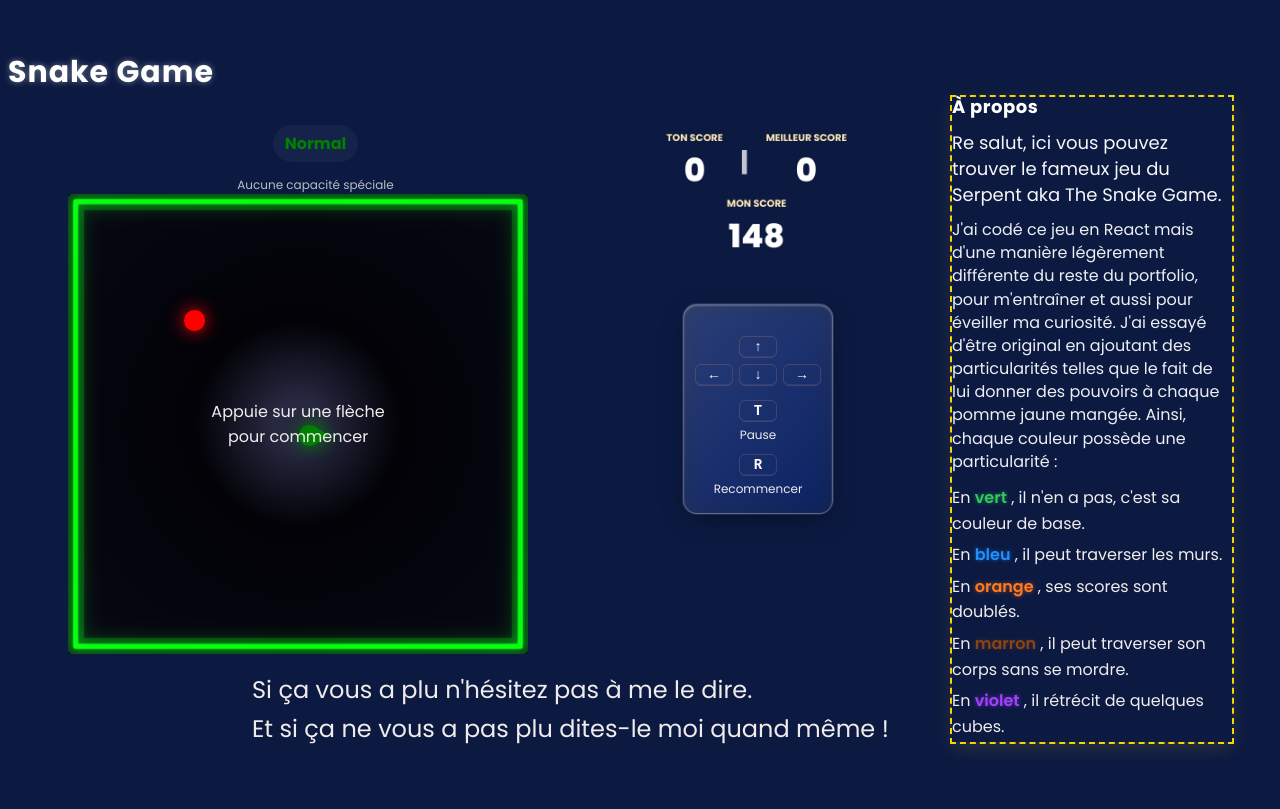
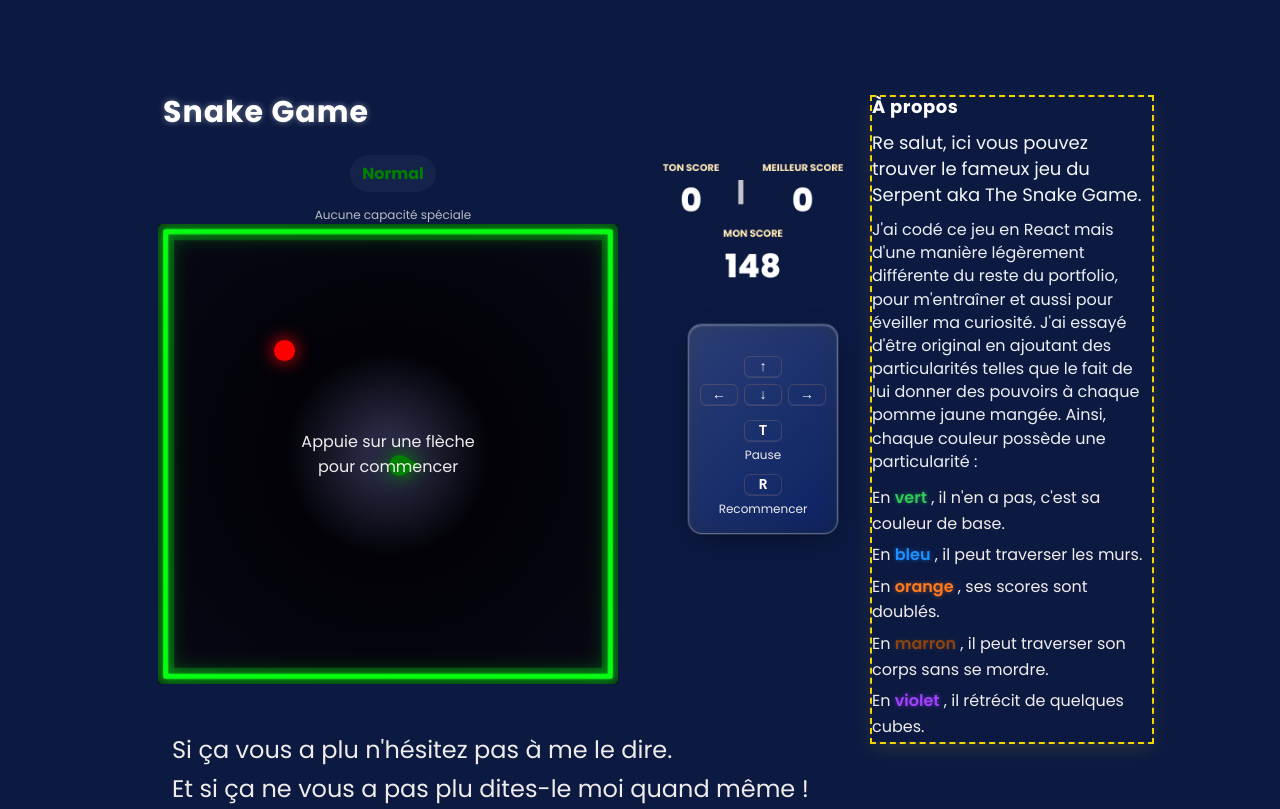
Before and after one commit to Walie-Matthieu/snake-game, a Next.js app: page / in a window 1280 px wide. Built offline with nearby package versions, Linux system fonts and the light colour scheme.

Commit message:
responsive desktop

```diff
--- a/app/components/SnakeGame.tsx
+++ b/app/components/SnakeGame.tsx
@@ -793,10 +793,6 @@ export default function SnakeGame({
   const KEY_GROUP_OFFSET_X = -0; // Déplace les touches horizontalement (+ droite / - gauche)
   const KEY_GROUP_OFFSET_Y = 21; // Déplace les touches verticalement (+ bas / - haut)
 
-  // Décalage du panneau entier (colonne des touches)
-  const PANEL_OFFSET_X = 90; // + droite / - gauche
-  const PANEL_OFFSET_Y = 120; // + bas / - haut
-
   // detecte la largeur de la fenêtre pour décider du layout (évite wrap inattendu)
   const [windowWidth, setWindowWidth] = useState<number>(typeof window !== 'undefined' ? window.innerWidth : 1024);
   useEffect(() => {
@@ -814,10 +810,8 @@ export default function SnakeGame({
   // container style: grid on desktop (fixed right column), column flow on mobile
   const containerStyleDesktop: React.CSSProperties = {
     display: 'grid',
-    // première colonne = largeur actuelle du canvas (px), deuxième = panneau contrôles
     gridTemplateColumns: `${Math.round(canvasSize)}px ${CONTROL_WIDTH}px`,
-    gap: CONTAINER_GAP,
-    // conteneur fluide et centré -> évite l'overflow en X
+    gap: 'var(--container-gap, 16px)',
     width: '100%',
     maxWidth: '100vw',
     justifyContent: 'center',
@@ -914,7 +908,9 @@ export default function SnakeGame({
             position: 'absolute',
             left: '50%',
             top: 8,
-            transform: `translate(calc(115% + ${SCOREBOARD_SHIFT_X}px), ${SCOREBOARD_OFFSET_Y}px) scale(${SCOREBOARD_SCALE})`,
+            // Permet de déplacer le tableau des scores
+            transform: `translate(calc(-50% + var(--scoreboard-offset-x, 315px)),
+                                              var(--scoreboard-offset-y, 0px)) scale(${SCOREBOARD_SCALE})`,
             display: 'flex',
             flexDirection: 'column',
             alignItems: 'center',
@@ -1045,7 +1041,9 @@ export default function SnakeGame({
           style={{
             width: controlsAbsolute ? CONTROL_WIDTH : '100%',
             height: controlsAbsolute ? `${CONTROL_HEIGHT}px` : 'auto',
-            transform: controlsAbsolute ? `translate(${PANEL_OFFSET_X}px, ${PANEL_OFFSET_Y}px)` : 'none',
+            // Permet déplacer le panneau des touches si besoin
+            transform: `translate(var(--controls-offset-x, 80px),
+                                   var(--controls-offset-y, 105px))`,
             overflowY: controlsAbsolute ? 'auto' : 'visible',
             display: 'flex',
             flexDirection: 'column',
--- a/app/page.module.css
+++ b/app/page.module.css
@@ -50,8 +50,8 @@
 .gameLeft::before {
   content: 'Snake Game';
   position: absolute;
-  top: var(--title-offset-y);
-  left: var(--title-offset-x);
+  top: 40px;
+  left: 15px;
   font-size: var(--title-font-size);
   font-family: 'Poppins', system-ui, Arial, sans-serif;
   font-weight: 700;
@@ -146,22 +146,22 @@
   }
 }
 
-/* Petit écran PC (1024px - 1440px) */
-@media (min-width: 1024px) and (max-width: 1440px) {
+/* Petit écran PC, ligne probablement obsolète! (1024px - 1440px) */
+/* @media (min-width: 1024px) and (max-width: 1440px) {
   .gameLeft {
     --game-offset-x: -20px;
     --title-offset-x: -50px;
   }
   .asideRight { --aside-offset-x: 80px; }
-  .lastParagraph {
+  .lastParagraph { */
     /* force une nouvelle ligne et largeur pleine pour éviter le “collage” à droite */
-    flex: 1 1 100%;
+    /* flex: 1 1 100%;
     align-self: stretch;
     max-width: 100%;
     --last-offset-x: -10px;
     --last-offset-y: 30px;
   }
-}
+} */
 
 /* Écran PC moyen (1441px - 1920px) */
 @media (min-width: 1441px) and (max-width: 1920px) {
@@ -514,17 +514,26 @@
 /* Desktop petit (1024px - 1440px) */
 @media (min-width: 1024px) and (max-width: 1440px) {
   .gameLeft {
-    --game-offset-x: -20px;
-    --title-offset-x: -50px;
+    --game-offset-x: 70px;       /* Pour déplacer le bloc jeu de gauche à droite */
+    --game-offset-y: 30px;      /* Pour déplacer le bloc jeu de haut en bas */
+    --title-offset-x: -50px;   /* chiffre grand = plus à gauche */
+    --title-offset-y: -70px;  /* chiffre grand = plus en bas */
+    --container-gap: -70px;  /* espace entre Canvas et panneau */
+
+    --scoreboard-offset-x: 250px;   /* + = droite, - = gauche */
+    --scoreboard-offset-y: 0px;    /* + = bas, - = haut */
+
+    --controls-offset-x: 30px;   /* déplace le panneau touches */
+    --controls-offset-y: 110px;    /* + = bas, - = haut */
   }
-  .asideRight { --aside-offset-x: 80px; }
+  .asideRight { --aside-offset-x: 25px; }   /* colonne "À propos" un peu plus à droite */
   .lastParagraph {
     /* force une nouvelle ligne et largeur pleine pour éviter le “collage” à droite */
     flex: 1 1 100%;
     align-self: stretch;
     max-width: 100%;
     --last-offset-x: -700px;
-    --last-offset-y: 30px;
+    --last-offset-y: 90px;
   }
 }
 
```
